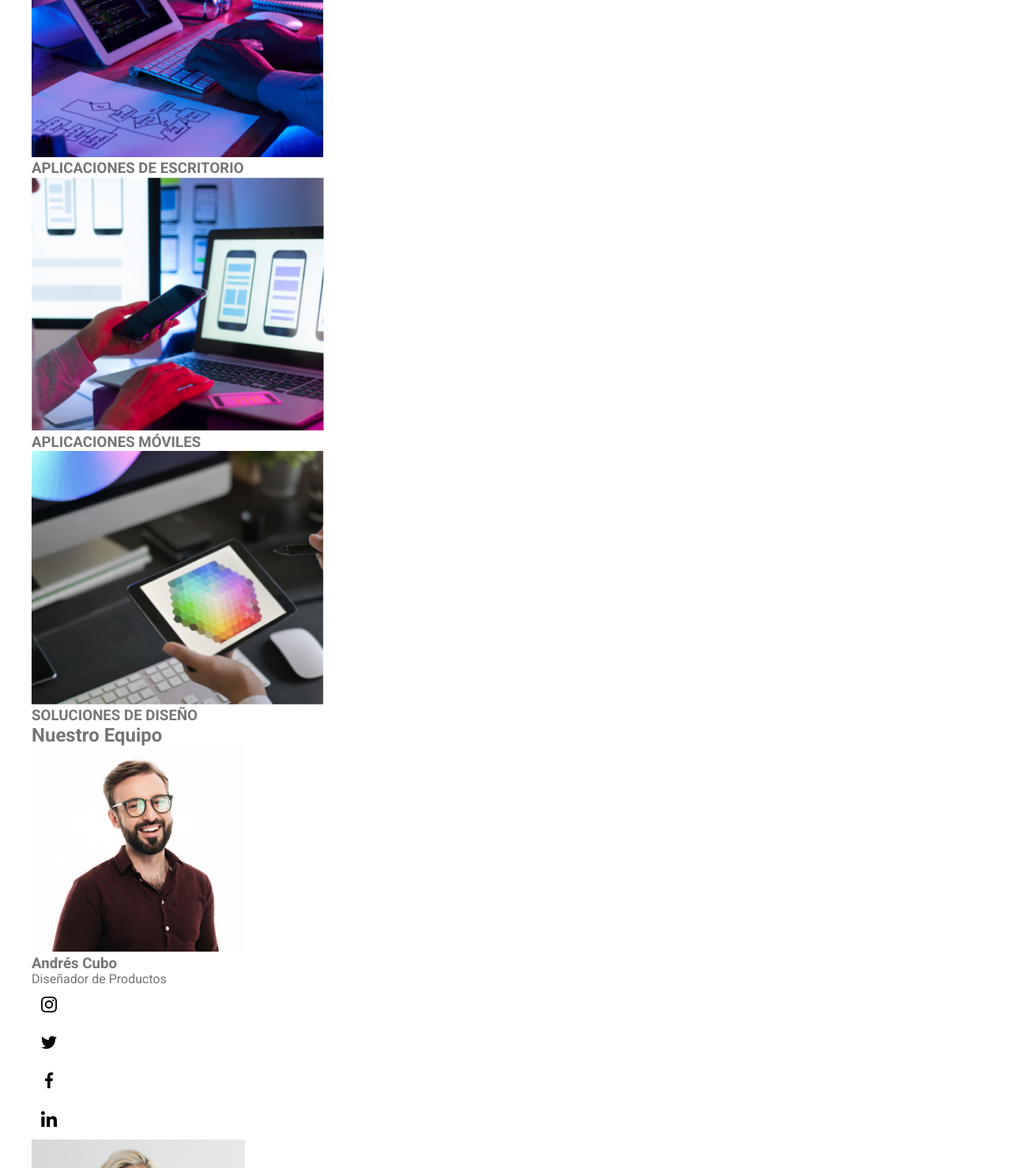
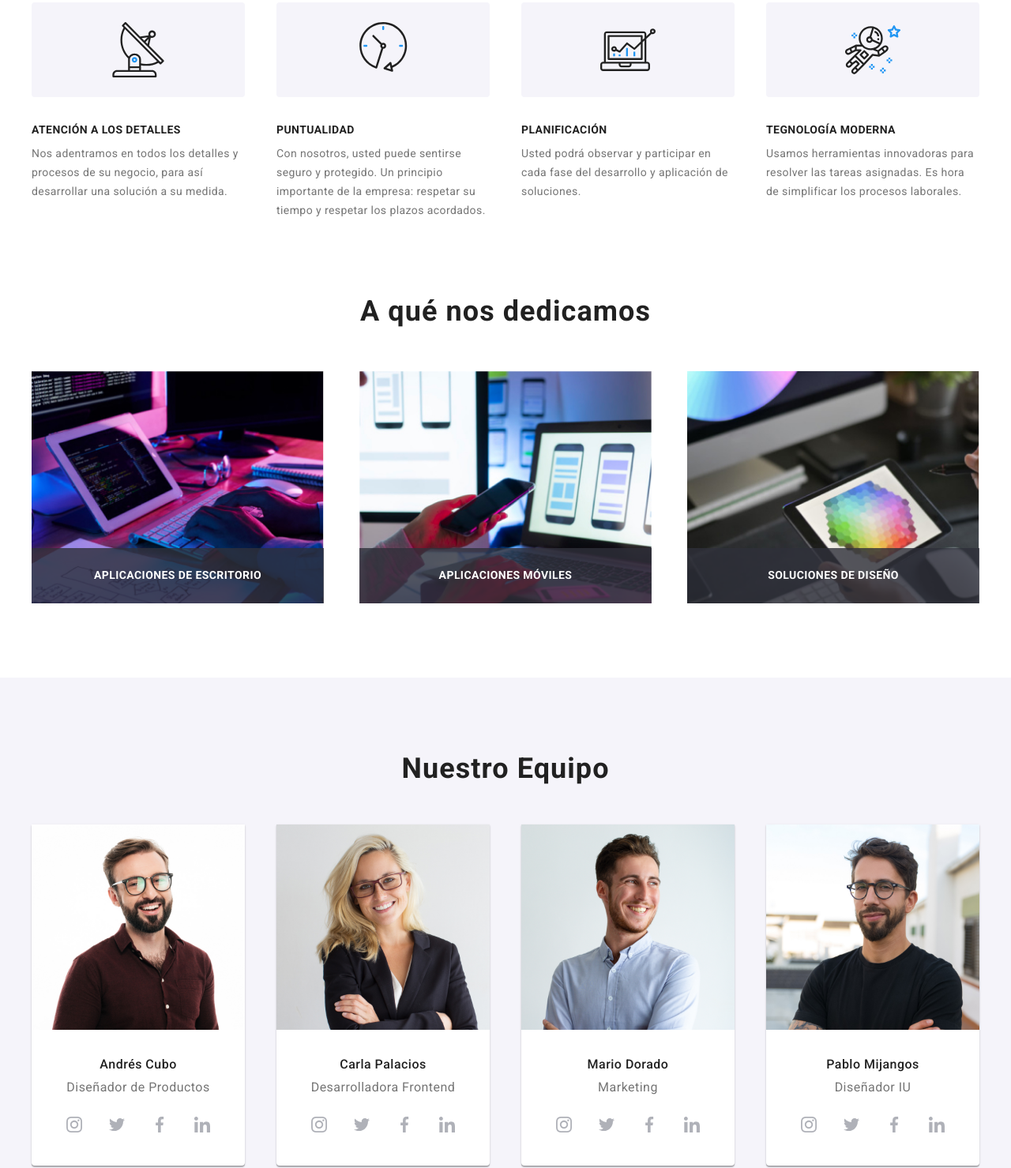
Before and after one commit to dsantam13/goit-markup-hw-07, a plain HTML site: page index.html in a window 1280 px wide. Shown: the part 767-2246 px from the top of the page at 79% size. Drawn offline with Linux system fonts and the light colour scheme.

Commit message:
changes styles and new components SASS

```diff
--- a/sass/components/_banner.scss
+++ b/sass/components/_banner.scss
@@ -10,7 +10,6 @@
     background-size: cover;
     background-position: center;
     background-repeat: no-repeat;
-}
 
     .title {
         font-weight: 900;
@@ -23,3 +22,22 @@
         margin-top: 0px;
         margin-bottom: 30px;
     }
+
+    .button {
+        font-family: $font-primary;
+        font-weight: 700;
+        font-size: 16px;
+        line-height: 1.88;
+        background-color: $color-logo;
+        color: $text-banner;
+        text-align: center;
+        width: 261px;
+        height: 50px;
+        background: $color-logo;
+        box-shadow: 0px 4px 4px rgba(0, 0, 0, 0.15);
+        border-radius: 4px;
+        cursor: pointer;
+        border: 0px;
+        padding: 0px;
+    }
+}
--- /dev/null
+++ b/sass/components/_descriptions.scss
@@ -0,0 +1,41 @@
+.descriptions {
+    display: flex;
+    align-items: flex-start;
+    justify-content: space-between;
+    padding-top: 89px;
+    padding-bottom: 94px;
+
+    li {
+        width: 270px;
+    }
+
+    &__icon {
+        box-sizing: content-box;
+        padding: 25px 100px;
+        background-color: $background-filter;
+        border-radius: 4px;
+        margin-bottom: 30px;
+    }
+
+    &__title {
+        font-family: $font-primary;
+        font-style: normal;
+        font-weight: 700;
+        font-size: 14px;
+        line-height: 1.14;
+        letter-spacing: 0.03em;
+        color: $color-title;
+        margin-bottom: 10px;
+        text-transform: uppercase;
+
+        &:hover {
+            color: var(--color-text);
+        }
+    }
+
+    &__text {
+        font-size: 14px;
+        line-height: 1.71;
+        letter-spacing: 0.03em;
+    }
+}
--- /dev/null
+++ b/sass/components/_service.scss
@@ -0,0 +1,49 @@
+.service {
+    padding-bottom: 94px;
+
+    &__title {
+        font-weight: 700;
+        font-size: 36px;
+        line-height: 1.17;
+        text-align: center;
+        letter-spacing: 0.03em;
+        color: $color-title;
+        margin-bottom: 55.05px;
+    }
+}
+
+.list {
+    display: flex;
+    justify-content: space-between;
+
+    &__item {
+        position: relative;
+        overflow: hidden;
+        width: 370px;
+        height: 294px;
+    }
+
+    &__img {
+        display: block;
+        max-width: 100%;
+        height: auto;
+    }
+
+    &__title {
+        position: absolute;
+        font-family: $font-primary;
+        font-style: normal;
+        font-weight: 700;
+        font-size: 14px;
+        line-height: 1.14;
+        letter-spacing: 0.03em;
+        bottom: 0;
+        display: flex;
+        width: 100%;
+        height: 70px;
+        justify-content: center;
+        align-items: center;
+        background-color: rgba(47, 48, 58, 0.8);
+        color: $text-banner;
+    }
+}
--- /dev/null
+++ b/sass/components/_team.scss
@@ -0,0 +1,71 @@
+.team {
+    background-color: $background-filter;
+    padding-top: 94px;
+    padding-bottom: 94px;
+
+    &__title {
+        font-weight: 700;
+        font-size: 36px;
+        line-height: 1.17;
+        text-align: center;
+        letter-spacing: 0.03em;
+        color: $color-title;
+    }
+}
+
+.cards {
+    display: flex;
+    margin-top: 50px;
+    justify-content: space-between;
+
+    &__item {
+        width: 270px;
+        background-color: $text-banner;
+        box-shadow: 0px 1px 3px rgba(0, 0, 0, 0.12), 0px 1px 1px rgba(0, 0, 0, 0.14), 0px 2px 1px rgba(0, 0, 0, 0.2);
+        border-radius: 0px 0px 4px 4px;
+        padding-bottom: 30px;
+    }
+
+    &__person {
+        font-size: 16px;
+        line-height: 1.19;
+        text-align: center;
+        letter-spacing: 0.03em;
+        margin-top: 30px;
+    }
+
+    &__name {
+        font-weight: 500;
+        font-size: 16px;
+        line-height: 1.19;
+        text-align: center;
+        letter-spacing: 0.03em;
+        color: $color-title;
+        margin-bottom: 10px;
+    }
+}
+
+.icons {
+    display: flex;
+    justify-content: center;
+    gap: 10px;
+    height: 44px;
+    margin-top: 16px;
+
+    li {
+        display: flex;
+        align-items: center;
+    }
+
+    &__network {
+        border-radius: 50%;
+        background-color: $text-banner;
+        fill: $fill-icon;
+        cursor: pointer;
+
+        &:hover,&:focus {
+            background-color: $color-logo;
+            fill: $text-banner;
+        }
+    }
+}
--- a/sass/main.scss
+++ b/sass/main.scss
@@ -45,3 +45,9 @@ ul {
 @import 'components/page-header';
 
 @import 'components/banner';
+
+@import 'components/descriptions';
+
+@import 'components/service';
+
+@import 'components/team';
```
Also changed, not shown: sass/main.css, 1 other file. Lines whose indentation alone changed are shown as unchanged.
